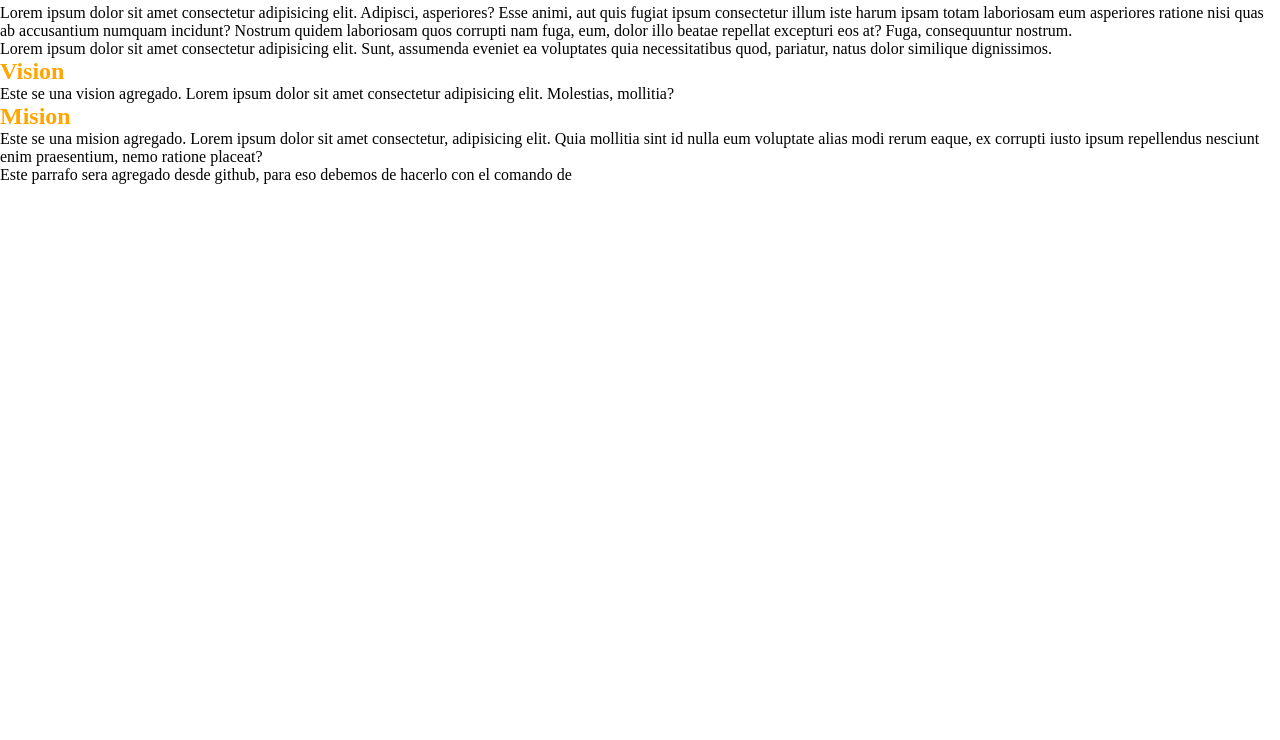
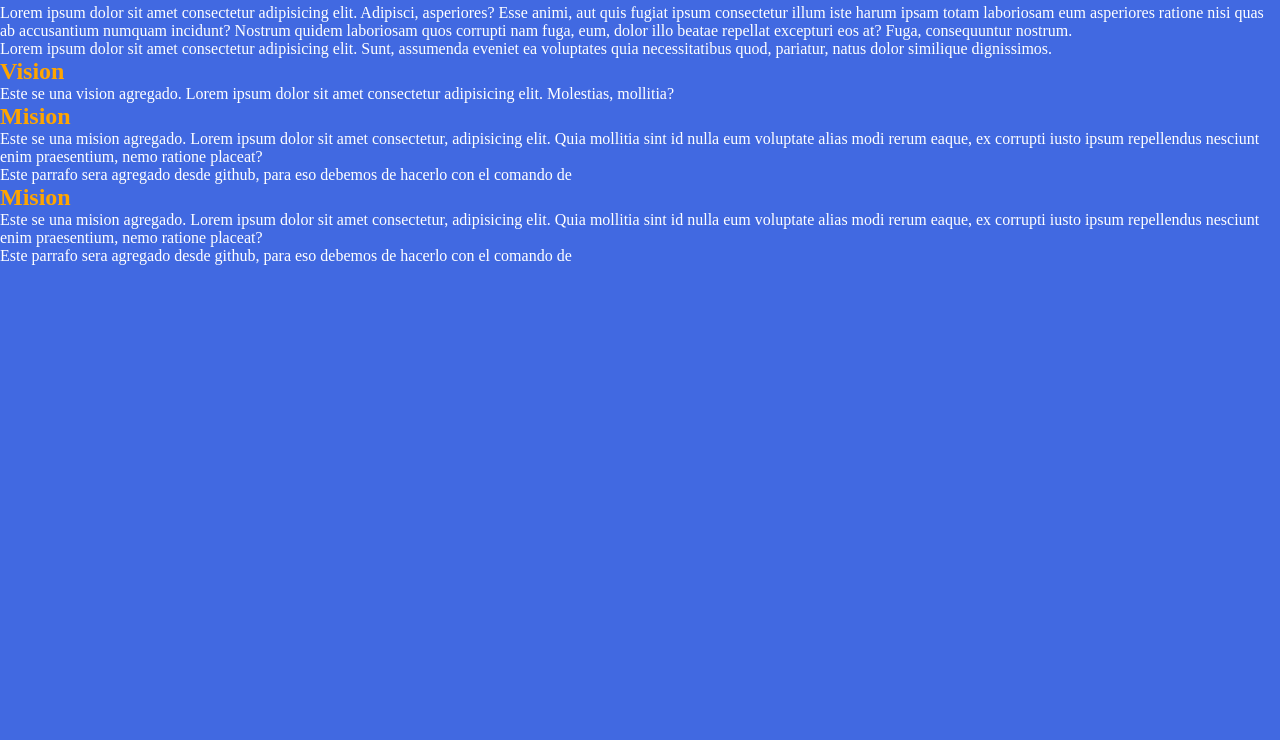
Before and after one commit to avenita/CursoGit, a plain HTML site: page index.html in a window 1280 px wide. Shown: the part 60-800 px from the top of the page. Drawn offline with Linux system fonts and the light colour scheme.

Commit message:
New article. Color background, Color fuente

```diff
--- a/css/styles.css
+++ b/css/styles.css
@@ -8,3 +8,8 @@
 h2{
     color: orange;
 }
+
+body{
+    background-color: royalblue;
+    color: white;
+}
--- a/index.html
+++ b/index.html
@@ -24,6 +24,11 @@
                 <p>Este se una mision agregado. Lorem ipsum dolor sit amet consectetur, adipisicing elit. Quia mollitia sint id nulla eum voluptate alias modi rerum eaque, ex corrupti iusto ipsum repellendus nesciunt enim praesentium, nemo ratione placeat? </p>
                 <p>Este parrafo sera agregado desde github, para eso debemos de hacerlo con el comando de </p>
             </article>
+            <article>
+                <h2>Mision</h2>
+                <p>Este se una mision agregado. Lorem ipsum dolor sit amet consectetur, adipisicing elit. Quia mollitia sint id nulla eum voluptate alias modi rerum eaque, ex corrupti iusto ipsum repellendus nesciunt enim praesentium, nemo ratione placeat? </p>
+                <p>Este parrafo sera agregado desde github, para eso debemos de hacerlo con el comando de </p>
+            </article>
         </section>
     </main>
 
```
Also changed, not shown: comandos.txt (added).
